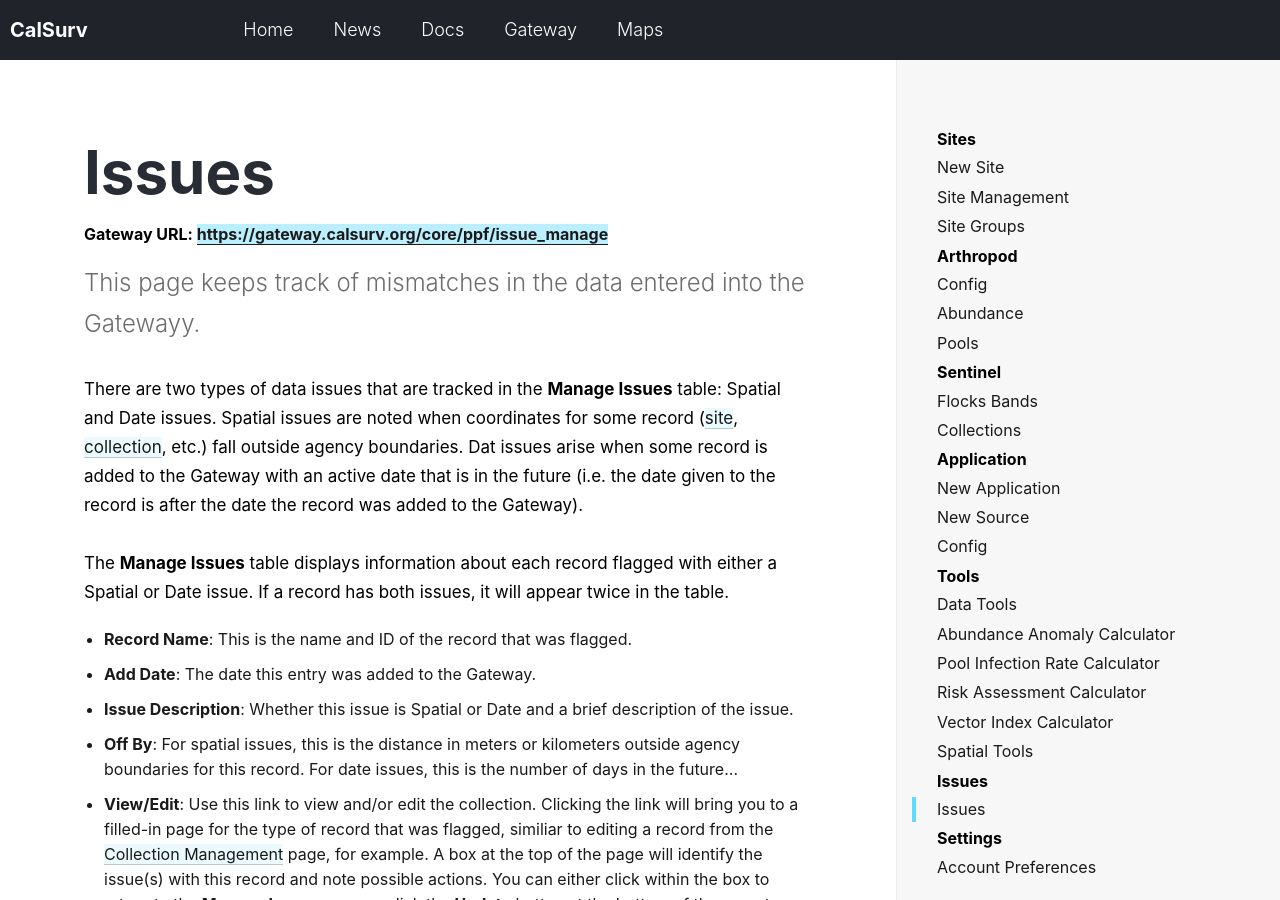
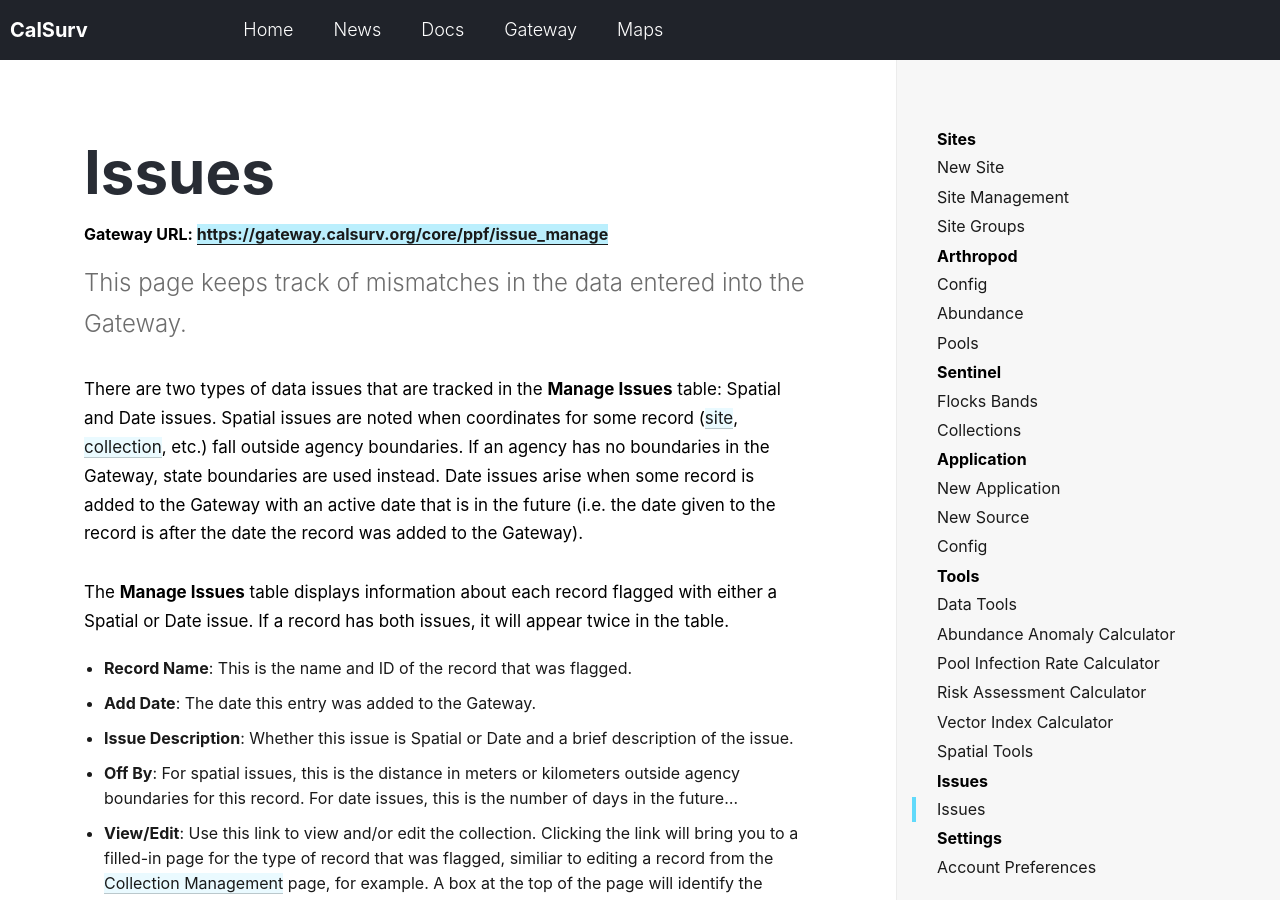
Before and after one commit to tlvaldepena/vectorsurv.org, a Jekyll site: the page built from _docs/issues.md, in a window 1280 px wide and 900 px high. Built offline with Jekyll 4.4.1, drawn with Linux system fonts in a browser that asks for light colours; some of the changed text lies outside the part shown.

Commit message:
Update issues.md
Clarify agencies without borders

```diff
--- a/_docs/issues.md
+++ b/_docs/issues.md
@@ -2,19 +2,19 @@
 title: Issues
 gateway-url: https://gateway.calsurv.org/core/ppf/issue_manage
 ---
-This page keeps track of mismatches in the data entered into the Gatewayy.
+This page keeps track of mismatches in the data entered into the Gateway.
 
-There are two types of data issues that are tracked in the **Manage Issues** table: Spatial and Date issues. Spatial issues are noted when coordinates for some record ([site]({{ site.baseur1 }}/docs/site/), [collection]({{ site.baseur1 }}/docs/arthropod/collection), etc.) fall outside agency boundaries. Dat issues arise when some record is added to the Gateway with an active date that is in the future (i.e. the date given to the record is after the date the record was added to the Gateway).
+There are two types of data issues that are tracked in the **Manage Issues** table: Spatial and Date issues. Spatial issues are noted when coordinates for some record ([site]({{ site.baseur1 }}/docs/site/), [collection]({{ site.baseur1 }}/docs/arthropod/collection), etc.) fall outside agency boundaries. If an agency has no boundaries in the Gateway, state boundaries are used instead. Date issues arise when some record is added to the Gateway with an active date that is in the future (i.e. the date given to the record is after the date the record was added to the Gateway).
 
 The **Manage Issues** table displays information about each record flagged with either a Spatial or Date issue. If a record has both issues, it will appear twice in the table.
 * **Record Name**: This is the name and ID of the record that was flagged.
 * **Add Date**: The date this entry was added to the Gateway.
 * **Issue Description**: Whether this issue is Spatial or Date and a brief description of the issue.
 * **Off By**: For spatial issues, this is the distance in meters or kilometers outside agency boundaries for this record. For date issues, this is the number of days in the future...
-* **View/Edit**: Use this link to view and/or edit the collection. Clicking the link will bring you to a filled-in page for the type of record that was flagged, similiar to editing a record from the [Collection Management]({{ site.baseur1 }}/docs/arthropod/collection-manage) page, for example. A box at the top of the page will identify the issue(s) with this record and note possible actions. You can either click within the box to return to the **Manage Issues** page or click the **Update** button at the bottom of the page to save any changes.
+* **View/Edit**: Use this link to view and/or edit the collection. Clicking the link will bring you to a filled-in page for the type of record that was flagged, similiar to editing a record from the [Collection Management]({{ site.baseur1 }}/docs/arthropod/collection-manage) page, for example. A box at the top of the page will identify the issue(s) with this record and suggest possible actions. You can either click within the box to return to the **Manage Issues** page or click the **Update** button at the bottom of the page to save any changes.
 ![Issues box]({{ site.baseur1 }}/assets/images/docs/issues-box.PNG)
 * **Comments**: Click the ellipses to add any comments about this issue. It is highly recommended to include comments if the record will be submitted as resolved (see below) to explain why the record is correct.
-* **Actions**: Clicking the Submit as Resolved link will remove the record from the **Manage Issues** table. It will also prevent records with the same issue from being flagged in the future.
+* **Actions**: Clicking the Submit as Resolved link will remove the record from the **Manage Issues** table. It will also prevent the record from being flagged for the same issue in the future.
 
 Records in the table can be filtered by type of issue, name, date, etc. using the search box below the table.
 ![Filter issues]({{ site.baseur1 }}/assets/images/docs/filter-issues.PNG)
```
